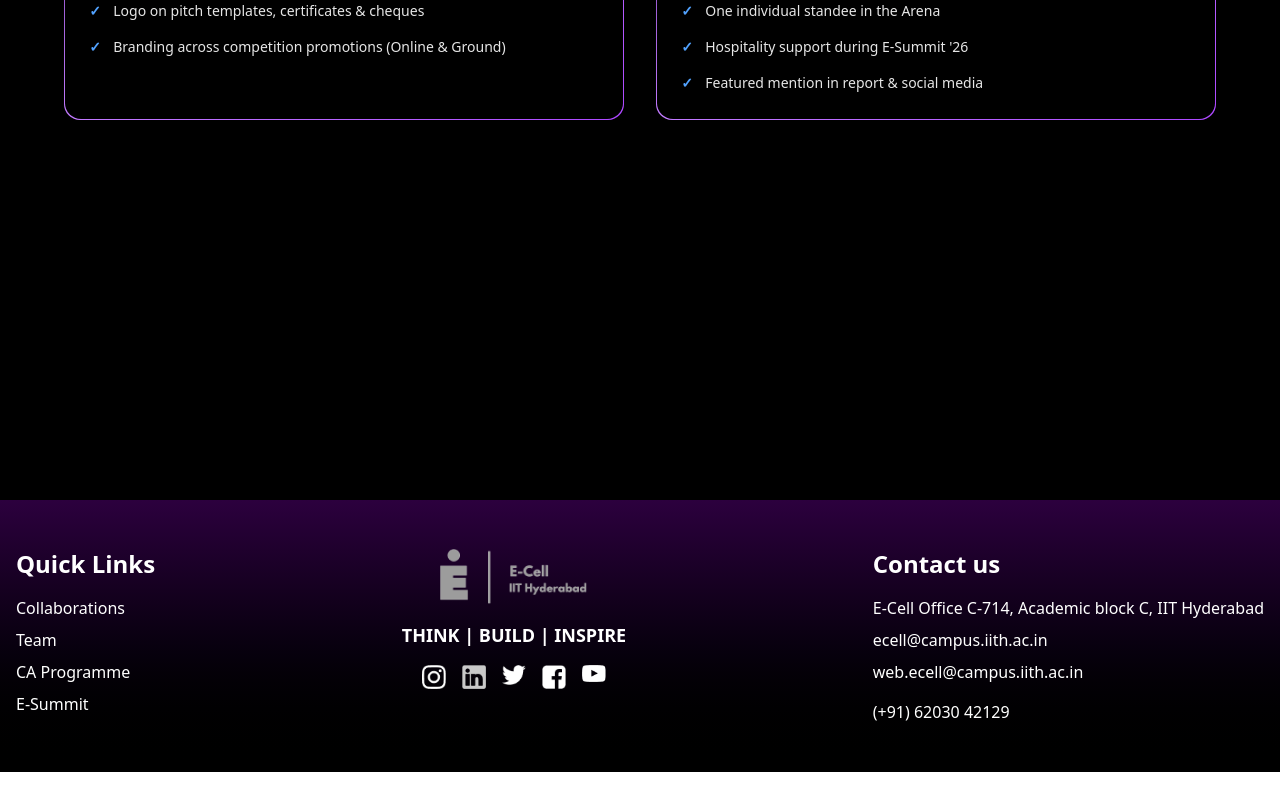
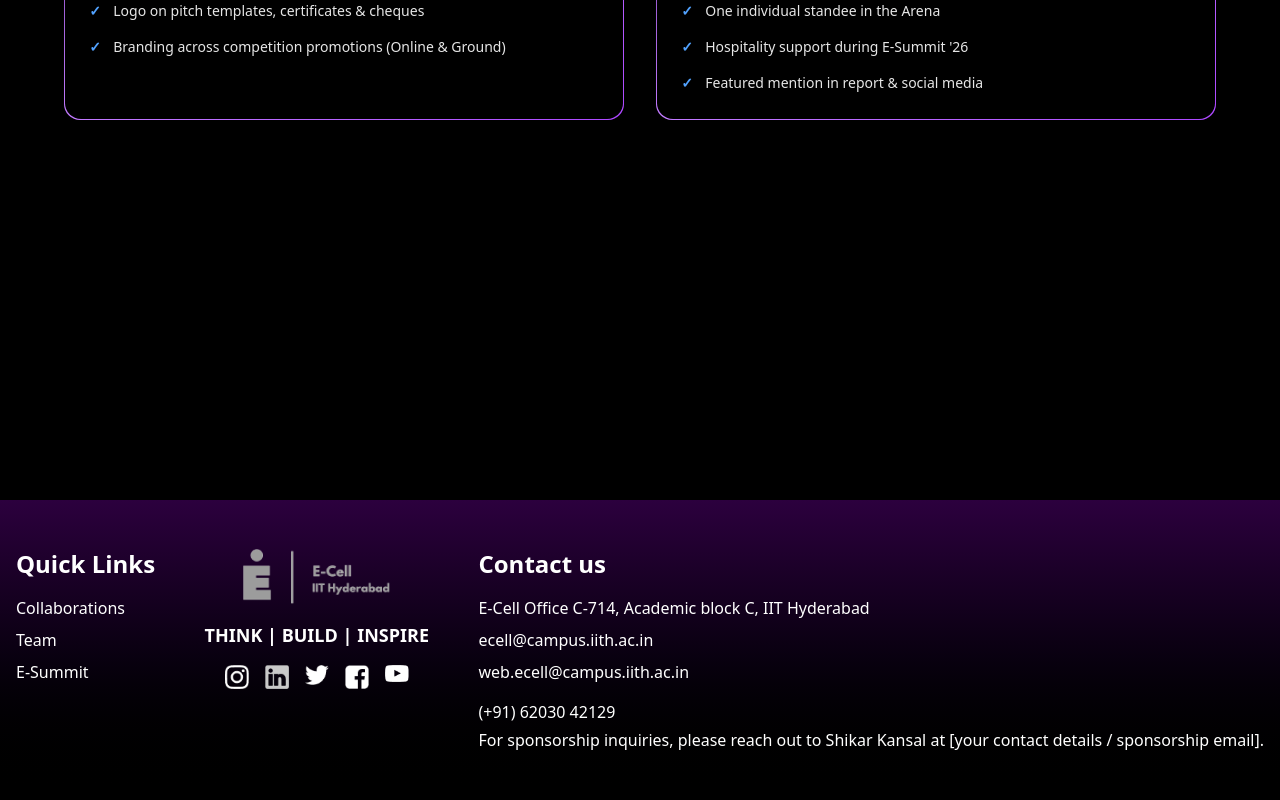
Before and after one commit to E-Cell-IITH/website-2025-26, a Next.js app: page /esummit in a window 1280 px wide. Shown: the part 2934-3734 px from the top of the page. Before the commit the page ends 3706 px from the top, so only its background shows below. Built offline with nearby package versions, Linux system fonts and the light colour scheme.

Commit message:
updated footer quick links

```diff
--- a/src/components/Partners/HeroPartners.js
+++ b/src/components/Partners/HeroPartners.js
@@ -44,7 +44,7 @@ export default function PartnersPage({ partnersData }) {
                     <img
                       src={partner.images[0].image.url}
                       alt={partner?.name || 'Partner'}
-                      className="w-full h-full object-cover group-hover:scale-110 transition-transform duration-500"
+                      className="w-full h-full object-contain group-hover:scale-110 transition-transform duration-500"
                       onError={(e) => {
                         e.target.style.display = 'none';
                         e.target.parentElement.innerHTML = `
--- a/src/components/homeComponents/FooterSection.jsx
+++ b/src/components/homeComponents/FooterSection.jsx
@@ -11,16 +11,13 @@ export default function Footer() {
           <h2 className="text-2xl font-bold mb-4">Quick Links</h2>
           <ul className="space-y-2">
             <li>
-              <Link href="#" className="hover:underline">Collaborations</Link>
+              <Link href="/partners" className="hover:underline">Collaborations</Link>
             </li>
             <li>
-              <Link href="#" className="hover:underline">Team</Link>
+              <Link href="/team" className="hover:underline">Team</Link>
             </li>
             <li>
-              <Link href="#" className="hover:underline">CA Programme</Link>
-            </li>
-            <li>
-              <Link href="#" className="hover:underline">E-Summit</Link>
+              <Link href="/esummit" className="hover:underline">E-Summit</Link>
             </li>
           </ul>
         </div>
@@ -92,10 +89,8 @@ export default function Footer() {
           <p className="mb-2">ecell@campus.iith.ac.in</p>
           <p className="mb-4">web.ecell@campus.iith.ac.in</p>
           <ul className="space-y-1">
-
-
-            <li>(+91) 62030 42129</li>
-
+          <li>(+91) 62030 42129</li>
+          <p>For sponsorship inquiries, please reach out to Shikar Kansal at [your contact details / sponsorship email].</p>
           </ul>
         </div>
 
```
